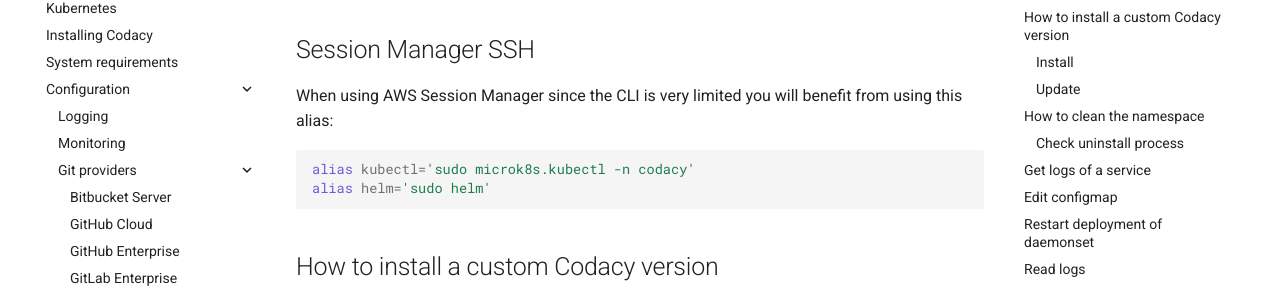
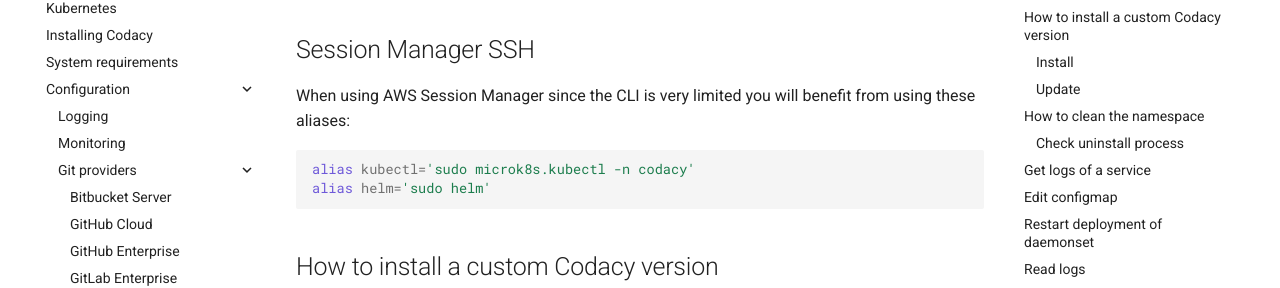
Before and after one commit to codacy/chart, an MkDocs documentation site: the page built from docs/extra/k8s-cheatsheet.md, in a window 1280 px wide and 900 px high. Shown: the part 151-439 px from the top of the window. Built offline with MkDocs 1.6.1 and Material for MkDocs 9.7.7, drawn with Linux system fonts in a browser that asks for light colours.

Commit message:
fix: Correct this to plural

````diff
--- a/docs/extra/k8s-cheatsheet.md
+++ b/docs/extra/k8s-cheatsheet.md
@@ -2,7 +2,7 @@
 
 ## Session Manager SSH
 
-When using AWS Session Manager since the CLI is very limited you will benefit from using this alias:
+When using AWS Session Manager since the CLI is very limited you will benefit from using these aliases:
 ```bash
 alias kubectl='sudo microk8s.kubectl -n codacy'
 alias helm='sudo helm'
````
